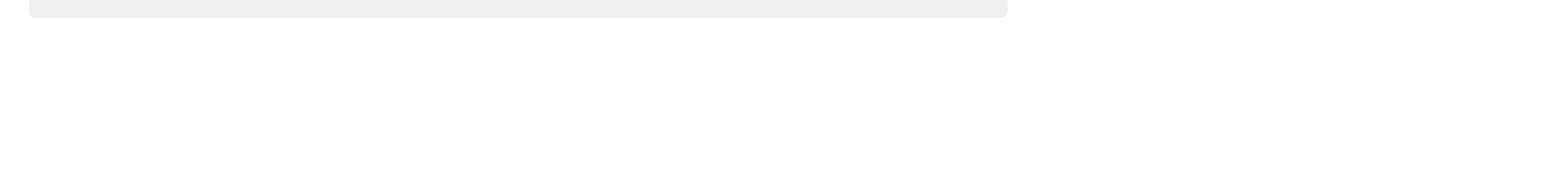
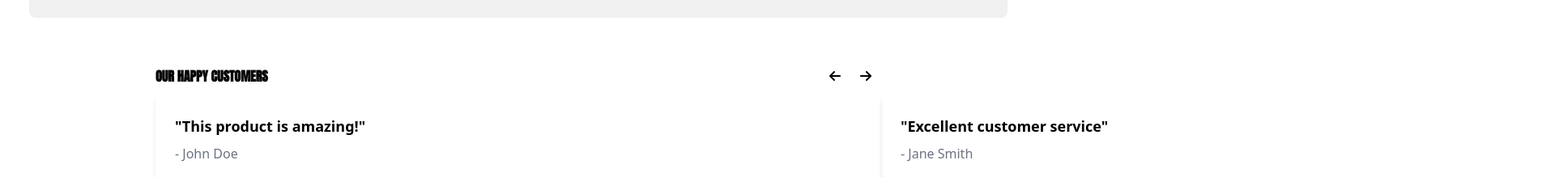
Before and after one commit to Tim2095/Kauppa, a React (Vite) app: page / in a window 1280 px wide. Shown: the part 3461-3680 px from the top of the page at 81% size, 1920 px wide, since content can reach past the window. Before the commit the page ends 3483 px from the top, so only its background shows below. Built offline with nearby package versions, Linux system fonts and the light colour scheme; no server answers.

Commit message:
add customer ereviews section

```diff
--- a/src/App.jsx
+++ b/src/App.jsx
@@ -1,3 +1,4 @@
+import CustomerReview from './components/CustomerReview'
 import DressStyle from './components/DressStyle'
 import Header from './components/Header'
 import MainSection from './components/MainSection'
@@ -10,6 +11,7 @@ const App = () => {
       <MainSection />
       <NewArrivals />
       <DressStyle />
+      <CustomerReview />
     </div>
   )
 }
--- /dev/null
+++ b/src/components/CustomerReview.jsx
@@ -0,0 +1,61 @@
+import { faArrowLeft, faArrowRight } from "@fortawesome/free-solid-svg-icons";
+import { FontAwesomeIcon } from "@fortawesome/react-fontawesome";
+import { useState, useRef } from "react";
+
+const CustomerReview = () => {
+  const [currentIndex, setCurrentIndex] = useState(0);
+  const carouselRef = useRef(null);
+
+  const reviews = [
+    { text: "This product is amazing!", author: "John Doe" },
+    { text: "Excellent customer service", author: "Jane Smith" },
+    { text: "Highly recommend this company.", author: "Alice Brown" },
+  ];
+
+  const handlePrev = () => {
+    setCurrentIndex((prevIndex) =>
+      prevIndex > 0 ? prevIndex - 1 : reviews.length - 1
+    );
+  };
+
+  const handleNext = () => {
+    setCurrentIndex((prevIndex) =>
+      prevIndex < reviews.length - 1 ? prevIndex + 1 : 0
+    );
+  };
+
+  return (
+    <div className="w-full max-w-4xl mx-auto mt-12">
+      <div className="flex justify-between items-center">
+        <div className=" font-anton font-bold ">
+          <h2>OUR HAPPY CUSTOMERS</h2>
+        </div>
+        <div>
+          <button id="prev" onClick={handlePrev} className="p-3 ">
+            <FontAwesomeIcon icon={faArrowLeft} />
+          </button>
+          <button id="next" onClick={handleNext} className="p-3 ">
+            <FontAwesomeIcon icon={faArrowRight} />
+          </button>
+        </div>
+      </div>
+
+      {/* Carousel */}
+      <div
+        id="carousel"
+        className="flex transition-transform duration-500"
+        style={{ transform: `translateX(-${currentIndex * 100}%)` }}
+        ref={carouselRef}
+      >
+        {reviews.map((review, index) => (
+          <div key={index} className="min-w-full p-6 rounded-lg shadow-md">
+            <p className="text-lg font-semibold">{`"${review.text}"`}</p>
+            <p className="text-gray-500 mt-2">- {review.author}</p>
+          </div>
+        ))}
+      </div>
+    </div>
+  );
+};
+
+export default CustomerReview;
--- a/src/components/NewArrivals.jsx
+++ b/src/components/NewArrivals.jsx
@@ -36,10 +36,10 @@ const NewArrivals = () => {
                 alt={product.name}
                 className="w-48 h-48 object-cover rounded-xl"
               />
-              <div className="h-[10%] text-base overflow-hidden">
-                <h1 className="">{product.name}</h1>
+              <div className="h-[10%] text-base ">
+                <h1 className="font-dmSans font-bold text-base">{product.name}</h1>
               </div>
-              <div className="">
+              <div className="font-dmSans font-bold text-xl">
                 <p>${product.price}</p>
               </div>
             </div>
```
